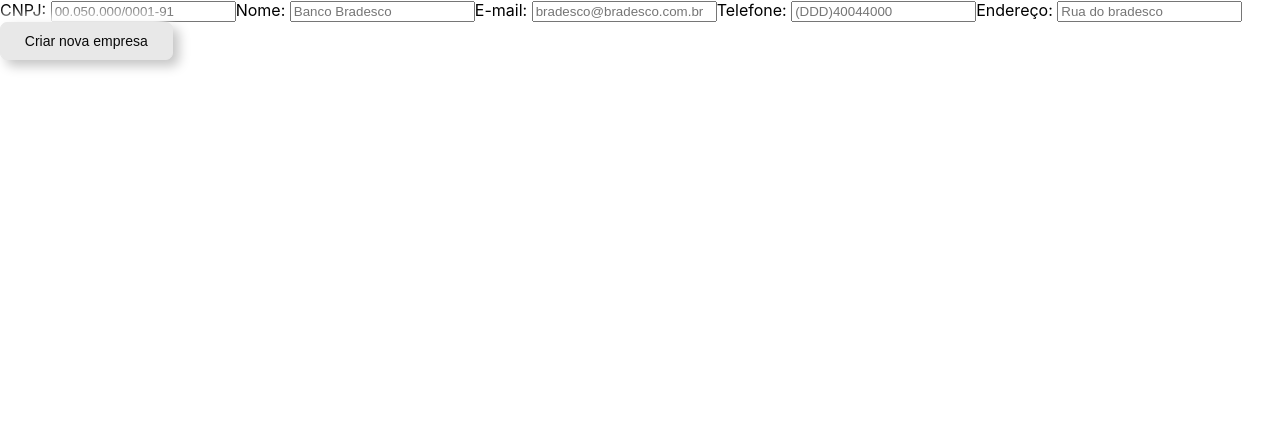
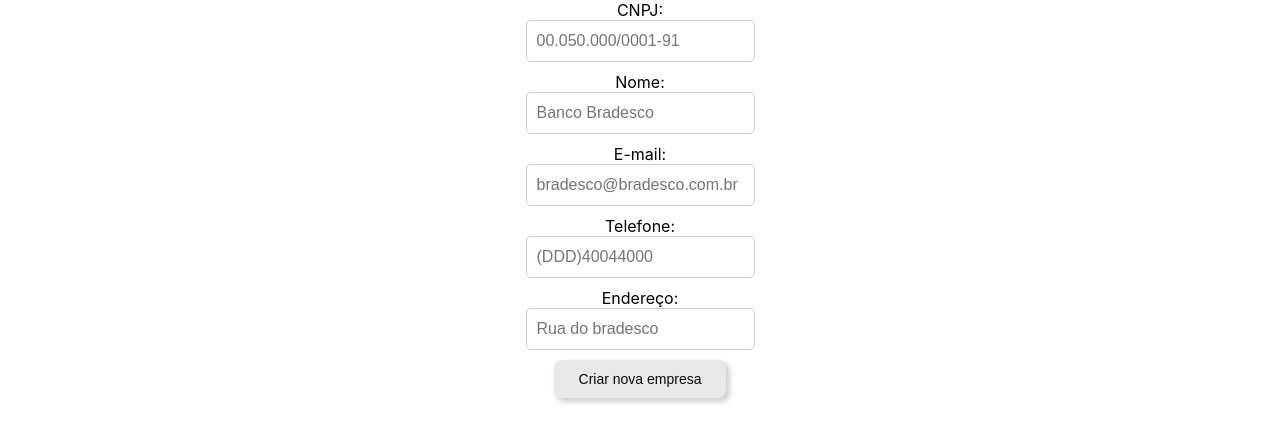
Before and after one commit to VSSSP/estrela-bet, a React (Create React App) app in the folder app/frontend/: page /create-company in a window 1280 px wide. Shown: the top 442 px of the page. Built offline with nearby package versions, Linux system fonts and the light colour scheme; no server answers.

Commit message:
homepage styles fineshed and add mui

```diff
--- a/app/frontend/package.json
+++ b/app/frontend/package.json
@@ -3,6 +3,9 @@
   "version": "0.1.0",
   "private": true,
   "dependencies": {
+    "@emotion/react": "^11.8.2",
+    "@emotion/styled": "^11.8.1",
+    "@mui/material": "^5.5.3",
     "@testing-library/jest-dom": "^5.16.3",
     "@testing-library/react": "^12.1.4",
     "@testing-library/user-event": "^13.5.0",
--- a/app/frontend/src/pages/CreateCompany.jsx
+++ b/app/frontend/src/pages/CreateCompany.jsx
@@ -2,6 +2,7 @@
 import { getAllCompanies, newCompany } from '../services/request';
 import { regexCNPJ, regexEmail, regexPhone, regexName } from '../services/regex';
 import MyContext from '../context-api';
+import '../styles/CreateCompOrEmp.css';
 
 export default function CreateCompany (props) {
   const { setLoading, setCompanies } = useContext(MyContext);
@@ -33,7 +34,7 @@
   };
 
   return (
-    <div>
+    <div className="insertNew">
       CNPJ: <input placeholder="00.050.000/0001-91" type="text" name="CNPJ" onChange={ handleChange } />
       Nome: <input placeholder="Banco Bradesco" type="text" name="name" onChange={ handleChange } />
       E-mail: <input placeholder="bradesco@bradesco.com.br" type="text" name="email" onChange={ handleChange } />
--- a/app/frontend/src/pages/Homepage.jsx
+++ b/app/frontend/src/pages/Homepage.jsx
@@ -10,9 +10,10 @@
   if (loading) return <h1>Loading...</h1>;
 
   return (
+    <div className="homepageBody">
       <div className="homepage">
         <div className="centerTitles">
-        <h1>Empresas</h1>
+          <header>Empresas</header>
           <Link to="/create-company">
             <button type="button"> Criar nova empresa </button>
           </Link>
@@ -21,5 +22,6 @@
           { companies.map((company) => <Companies company={ company } employees={ employees } /> ) }
         </div>
       </div>
+    </div>
   );
 }
--- /dev/null
+++ b/app/frontend/src/styles/CreateCompOrEmp.css
@@ -0,0 +1,15 @@
+input {
+  height: 40px;
+  border-radius: 5px;
+  border: 1px solid #ccc;
+  padding: 0 10px;
+  font-size: 16px;
+  margin-bottom: 10px;
+}
+
+.insertNew {
+  display: flex;
+  flex-direction: column;
+  justify-content: center;
+  align-items: center;
+}
--- a/app/frontend/src/styles/Homepage.css
+++ b/app/frontend/src/styles/Homepage.css
@@ -3,6 +3,17 @@
   flex-direction: column;
   align-items: center;
   justify-content: center;
+  background: #0f0c29;  /* fallback for old browsers */
+  background: -webkit-linear-gradient(to right, #24243e, #302b63, #0f0c29);  /* Chrome 10-25, Safari 5.1-6 */
+  background: linear-gradient(to right, #24243e, #302b63, #0f0c29); /* W3C, IE 10+/ Edge, Firefox 16+, Chrome 26+, Opera 12+, Safari 7+ */
+}
+
+.homepageBody {
+  width: 100%;
+  height: 100vh;
+  background: #0f0c29;  /* fallback for old browsers */
+  background: -webkit-linear-gradient(to right, #24243e, #302b63, #0f0c29);  /* Chrome 10-25, Safari 5.1-6 */
+  background: linear-gradient(to right, #24243e, #302b63, #0f0c29);
 }
 
 button {
@@ -13,8 +24,8 @@
   background: #e8e8e8;
   border: 1px solid #e8e8e8;
   transition: all .3s;
-  box-shadow: 6px 6px 12px #c5c5c5,
-              -6px -6px 12px #ffffff;
+  box-shadow: 3px 3px 6px #c5c5c5,
+              -3px -3px 6px #ffffff;
  }
 
  button:hover {
@@ -47,6 +58,13 @@
   margin-left: -10px;
 }
 
+header {
+  color: #ffffff;
+  font-size: 2rem;
+  margin-bottom: 20px;
+  margin-top: 20px;
+}
+
 .employees p {
   margin: 0;
   margin-top: 4px;
@@ -54,12 +72,14 @@
 
 .cardEmpresa {
   padding: 30px;
+  background-color: aliceblue;
   box-shadow: 2px 2px 2px 2px rgb(121, 117, 117);
   width: 350px;
 }
 
 .titleEmpresa {
   text-decoration: none;
+  color: #090909;
 }
 
 .centerTitles {
```
Also changed, not shown: 1 other file (tests, documents, lock files or other folders). Lines whose indentation alone changed are shown as unchanged.
